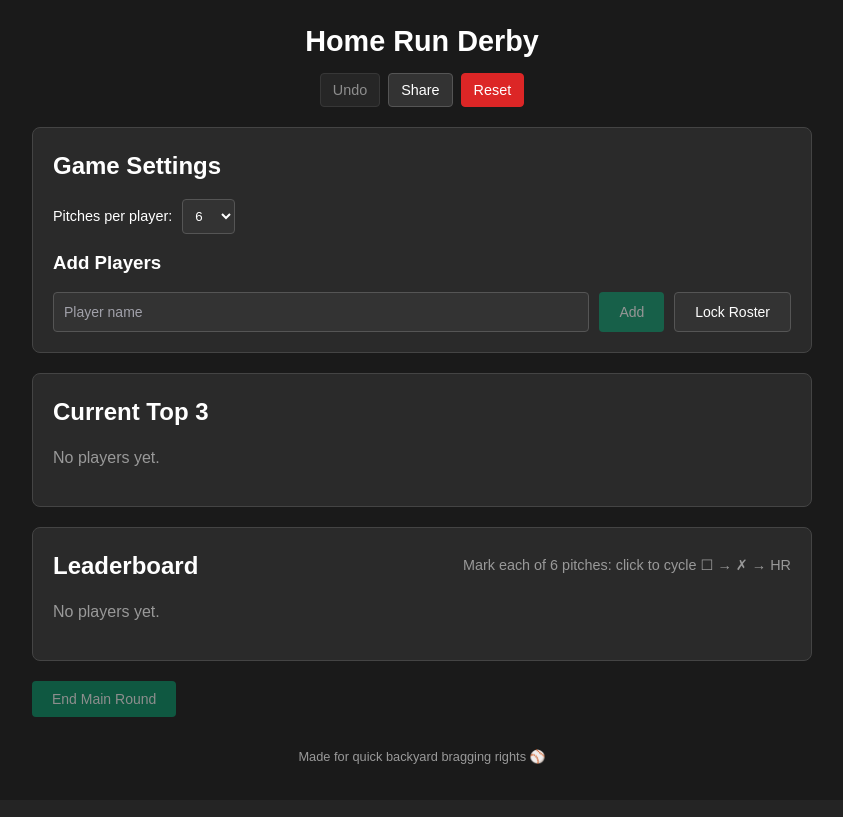
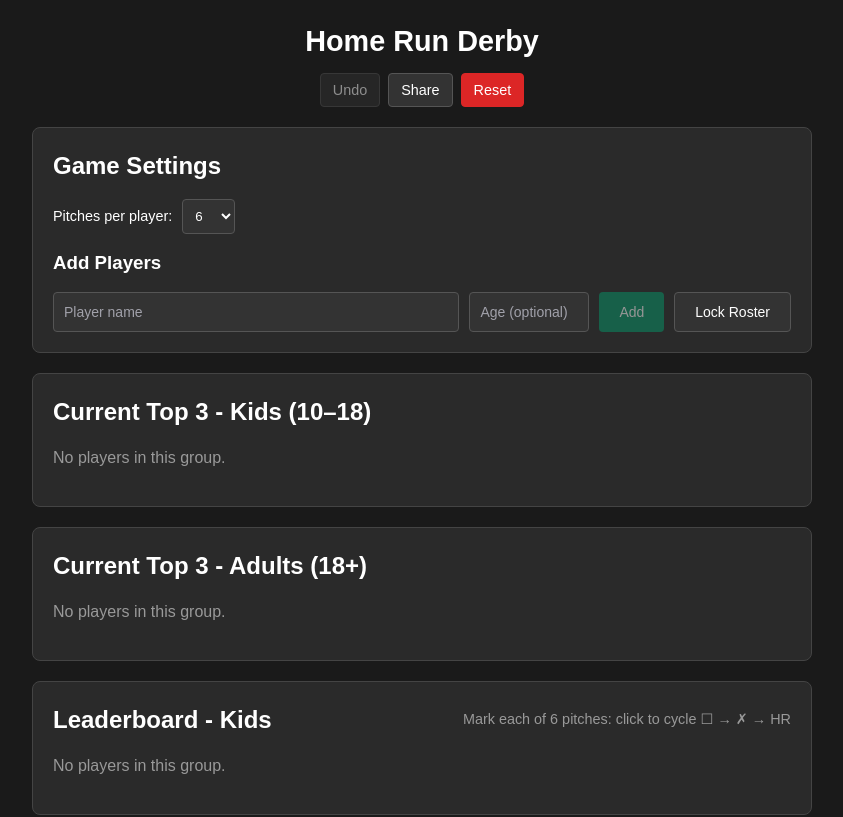
Before and after one commit to jamiemetzger600/HomeRunDerby, a React (Vite) app: page / in a window 1280 px wide. Shown: the top 817 px of the page, without its empty margins (218-1061 px from the left). Built offline with nearby package versions, Linux system fonts and the light colour scheme; the HTML template or start-up script is replaced by a standard one.

Commit message:
Add age/group, split leaderboards and top3 per Kids/Adults; per-group winners display; storage v3 for players

```diff
--- a/src/App.tsx
+++ b/src/App.tsx
@@ -2,7 +2,8 @@ import React, { useEffect, useMemo, useState } from "react";
 
 export default function HomeRunDerby() {
   type Pitch = '' | 'x' | 'hr';
-  type Player = { id: string; name: string; main: Pitch[]; tb: Pitch[][] };
+  type Group = 'kids' | 'adults';
+  type Player = { id: string; name: string; age?: number; group: Group; main: Pitch[]; tb: Pitch[][] };
 
   // Sound effects using MP3 file with fallback
   const playSound = (type: 'hr' | 'miss') => {
@@ -168,9 +169,20 @@ export default function HomeRunDerby() {
   };
 
   const [players, setPlayers] = useState<Player[]>(() => {
-    try { const raw = localStorage.getItem('hrd_players_v2'); return raw? JSON.parse(raw): []; } catch { return []; }
+    try {
+      // Prefer v3 (with groups). Fallback to v2 -> migrate to adults by default
+      const rawV3 = localStorage.getItem('hrd_players_v3');
+      if (rawV3) return JSON.parse(rawV3);
+      const rawV2 = localStorage.getItem('hrd_players_v2');
+      if (rawV2) {
+        const old = JSON.parse(rawV2) as Array<any>;
+        return old.map(o => ({ id: o.id, name: o.name, main: o.main, tb: o.tb, group: 'adults' as Group }));
+      }
+      return [];
+    } catch { return []; }
   });
   const [name, setName] = useState('');
+  const [age, setAge] = useState<string>('');
   const [locked, setLocked] = useState<boolean>(() => { try { return JSON.parse(localStorage.getItem('hrd_locked_v2')||'false'); } catch { return false; } });
   const [ended, setEnded] = useState<boolean>(() => { try { return JSON.parse(localStorage.getItem('hrd_ended_v2')||'false'); } catch { return false; } });
   const [history, setHistory] = useState<any[]>([]);
@@ -178,15 +190,27 @@ export default function HomeRunDerby() {
   const [pitchCount, setPitchCount] = useState<number>(() => { try { return JSON.parse(localStorage.getItem('hrd_pitch_count_v2')||'6'); } catch { return 6; } });
   const [audioEnabled, setAudioEnabled] = useState(false);
 
-  useEffect(()=>localStorage.setItem('hrd_players_v2', JSON.stringify(players)),[players]);
+  useEffect(()=>localStorage.setItem('hrd_players_v3', JSON.stringify(players)),[players]);
   useEffect(()=>localStorage.setItem('hrd_locked_v2', JSON.stringify(locked)),[locked]);
   useEffect(()=>localStorage.setItem('hrd_ended_v2', JSON.stringify(ended)),[ended]);
   useEffect(()=>localStorage.setItem('hrd_pitch_count_v2', JSON.stringify(pitchCount)),[pitchCount]);
 
   const scores = useMemo(()=> new Map(players.map(p=>[p.id, (p.main.filter(m=>m==='hr').length + p.tb.flat().filter(m=>m==='hr').length)])),[players]);
-  const maxHr = useMemo(()=> players.length? Math.max(...players.map(p=>scores.get(p.id) || 0)) : 0,[players, scores]);
-  const leaders = useMemo(()=> players.filter(p=> (scores.get(p.id)||0)===maxHr && maxHr>0),[players, maxHr, scores]);
-  const top3 = useMemo(()=> [...players].sort((a,b)=> (scores.get(b.id)||0) - (scores.get(a.id)||0) || a.name.localeCompare(b.name)).slice(0,3),[players, scores]);
+  const byGroup = useMemo(() => ({
+    kids: players.filter(p=>p.group==='kids'),
+    adults: players.filter(p=>p.group==='adults')
+  }), [players]);
+  const top3ByGroup = useMemo(() => {
+    const rank = (arr: Player[]) => [...arr].sort((a,b)=> (scores.get(b.id)||0) - (scores.get(a.id)||0) || a.name.localeCompare(b.name)).slice(0,3);
+    return { kids: rank(byGroup.kids), adults: rank(byGroup.adults) };
+  }, [byGroup, scores]);
+  const leadersByGroup = useMemo(() => {
+    const make = (arr: Player[]) => {
+      const max = arr.length ? Math.max(...arr.map(p=>scores.get(p.id)||0)) : 0;
+      return { max, leaders: arr.filter(p => (scores.get(p.id)||0)===max && max>0) };
+    };
+    return { kids: make(byGroup.kids), adults: make(byGroup.adults) };
+  }, [byGroup, scores]);
 
   const blankPitches = () => Array.from({length:pitchCount},()=>'' as Pitch);
 
@@ -213,8 +237,11 @@ export default function HomeRunDerby() {
 
   function addPlayer(){
     const n = name.trim(); if(!n) return;
-    const p: Player = { id: crypto.randomUUID(), name: n, main: blankPitches(), tb: [] };
-    setPlayers(v=>[...v, p]); setHistory(h=>[{op:'add', p}, ...h]); setName('');
+    const parsedAge = age.trim() ? parseInt(age.trim(), 10) : undefined;
+    if (parsedAge !== undefined && (isNaN(parsedAge) || parsedAge < 0 || parsedAge > 120)) return;
+    const group: Group = parsedAge !== undefined && parsedAge >= 10 && parsedAge <= 18 ? 'kids' : 'adults';
+    const p: Player = { id: crypto.randomUUID(), name: n, age: parsedAge, group, main: blankPitches(), tb: [] };
+    setPlayers(v=>[...v, p]); setHistory(h=>[{op:'add', p}, ...h]); setName(''); setAge('');
   }
 
   function undo(){
@@ -412,47 +439,56 @@ export default function HomeRunDerby() {
               disabled={locked}
               style={{flex: 1, minWidth: '200px', padding: '10px', backgroundColor: '#333', color: '#fff', border: '1px solid #555', borderRadius: '4px'}}
             />
+            <input
+              placeholder="Age (optional)"
+              value={age}
+              onChange={e=>setAge(e.target.value.replace(/[^0-9]/g,''))}
+              onKeyDown={e=>{ if(e.key==='Enter') addPlayer(); }}
+              disabled={locked}
+              style={{width: '120px', padding: '10px', backgroundColor: '#333', color: '#fff', border: '1px solid #555', borderRadius: '4px'}}
+            />
             <button onClick={addPlayer} disabled={locked || !name.trim()} style={{padding: '10px 20px', backgroundColor: '#059669', color: '#fff', border: 'none', borderRadius: '4px', cursor: (locked || !name.trim()) ? 'not-allowed' : 'pointer'}}>Add</button>
             <button onClick={()=>setLocked(v=>!v)} style={{padding: '10px 20px', backgroundColor: locked ? '#059669' : '#333', color: '#fff', border: '1px solid #555', borderRadius: '4px', cursor: 'pointer'}}>{locked ? 'Unlock' : 'Lock Roster'}</button>
           </div>
         </div>
 
-        <div style={{backgroundColor: '#2a2a2a', border: '1px solid #444', borderRadius: '8px', padding: '20px', marginBottom: '20px'}}>
-          <h2 style={{marginTop: 0, marginBottom: '15px'}}>Current Top 3</h2>
-          {players.length === 0 ? (
-            <p style={{color: '#999'}}>No players yet.</p>
+        {(['kids','adults'] as const).map(group => (
+          <div key={group} style={{backgroundColor: '#2a2a2a', border: '1px solid #444', borderRadius: '8px', padding: '20px', marginBottom: '20px'}}>
+            <h2 style={{marginTop: 0, marginBottom: '15px'}}>Current Top 3 - {group==='kids'?'Kids (10–18)':'Adults (18+)'}</h2>
+            {byGroup[group].length === 0 ? (
+              <p style={{color: '#999'}}>No players in this group.</p>
             ) : (
               <div style={{display: 'grid', gridTemplateColumns: 'repeat(auto-fit, minmax(200px, 1fr))', gap: '15px'}}>
-              {top3.map((p,i)=> (
+                {top3ByGroup[group].map((p,i)=> (
                   <div key={p.id} style={{backgroundColor: '#333', border: '1px solid #555', borderRadius: '8px', padding: '15px', textAlign: 'center'}}>
                     <div style={{fontSize: '0.8rem', color: '#999', textTransform: 'uppercase'}}>{i===0?'1st':i===1?'2nd':'3rd'}</div>
-                  <div style={{fontWeight: 'bold', margin: '5px 0'}}>{short(p.name)}</div>
+                    <div style={{fontWeight: 'bold', margin: '5px 0'}}>{short(p.name)}{p.age!==undefined?` (${p.age})`:''}</div>
                     <div style={{fontSize: '1.5rem', fontWeight: 'bold'}}>{scores.get(p.id)||0}</div>
                   </div>
                 ))}
               </div>
             )}
           </div>
+        ))}
 
-        <div style={{backgroundColor: '#2a2a2a', border: '1px solid #444', borderRadius: '8px', padding: '20px', marginBottom: '20px'}}>
+        {(['kids','adults'] as const).map(group => (
+          <div key={`lb-${group}`} style={{backgroundColor: '#2a2a2a', border: '1px solid #444', borderRadius: '8px', padding: '20px', marginBottom: '20px'}}>
             <div style={{display: 'flex', justifyContent: 'space-between', alignItems: 'center', marginBottom: '15px'}}>
-            <h2 style={{margin: 0}}>Leaderboard</h2>
-            {ended ? (
-              <div style={{color: '#10b981', fontWeight: 'bold'}}>🏆 Winner{leaders.length>1?'s':''} crowned</div>
-            ) : tb.active ? (
+              <h2 style={{margin: 0}}>Leaderboard - {group==='kids'?'Kids':'Adults'}</h2>
+              {tb.active ? (
                 <div style={{color: '#f59e0b', fontWeight: 'bold'}}>⚡ Lightning round {tb.round + 1} (3 pitches each)</div>
               ) : (
                 <div style={{color: '#999', fontSize: '0.9rem'}}>Mark each of {pitchCount} pitches: click to cycle ☐ → ✗ → HR</div>
               )}
             </div>
-
-          {players.length === 0 ? (
-            <p style={{color: '#999'}}>No players yet.</p>
+            {byGroup[group].length === 0 ? (
+              <p style={{color: '#999'}}>No players in this group.</p>
             ) : (
               <div style={{display: 'flex', flexDirection: 'column', gap: '15px'}}>
                 {(() => {
-                // Sort players to put active lightning round player first
-                const sortedPlayers = [...players];
+                // Sort players to put active lightning round player first, within group
+                const groupPlayers = byGroup[group];
+                const sortedPlayers = [...groupPlayers];
                 if (tb.active && tb.ids[tb.idx]) {
                   const activePlayerId = tb.ids[tb.idx];
                   const activePlayerIndex = sortedPlayers.findIndex(p => p.id === activePlayerId);
@@ -464,20 +500,19 @@ export default function HomeRunDerby() {
 
                 return sortedPlayers.map((p, idx)=> {
                   const isActiveLightningPlayer = tb.active && p.id === tb.ids[tb.idx];
-                  const displayRank = players.findIndex(player => player.id === p.id) + 1;
+                  const displayRank = groupPlayers.findIndex(player => player.id === p.id) + 1;
 
                   return (
                     <div key={p.id} style={{
                       backgroundColor: isActiveLightningPlayer ? '#451a03' : '#333',
-                      border: ended && (scores.get(p.id)||0)===maxHr ? '2px solid #f59e0b' : isActiveLightningPlayer ? '2px solid #fcd34d' : '1px solid #555',
+                      border: isActiveLightningPlayer ? '2px solid #fcd34d' : '1px solid #555',
                       borderRadius: '8px',
                       padding: '15px'
                     }}>
                       <div style={{display: 'flex', justifyContent: 'space-between', alignItems: 'center', marginBottom: '10px'}}>
                         <div style={{display: 'flex', alignItems: 'center', gap: '8px'}}>
-                          {(ended && (scores.get(p.id)||0)===maxHr) && <span>🏆</span>}
                           {isActiveLightningPlayer && <span>⚡</span>}
-                          <span style={{fontWeight: 'bold'}}>{displayRank}. {p.name}</span>
+                          <span style={{fontWeight: 'bold'}}>{displayRank}. {p.name}{p.age!==undefined?` (${p.age})`:''}</span>
                           {isActiveLightningPlayer && <span style={{color: '#fcd34d', fontSize: '0.8rem'}}>(Lightning Round)</span>}
                         </div>
                         <div style={{fontSize: '1.2rem', fontWeight: 'bold'}}>{scores.get(p.id)||0}</div>
@@ -601,6 +636,7 @@ export default function HomeRunDerby() {
               </div>
             )}
           </div>
+        ))}
 
         <div style={{display: 'flex', gap: '10px', flexWrap: 'wrap', marginBottom: '20px'}}>
           {!ended && !tb.active && (
@@ -609,9 +645,17 @@ export default function HomeRunDerby() {
         </div>
 
         {ended && (
-          <div style={{backgroundColor: '#451a03', border: '1px solid #b45309', borderRadius: '8px', padding: '20px'}}>
-            <h2 style={{marginTop: 0, marginBottom: '5px'}}>Winner{leaders.length>1?'s':''}</h2>
-            <p style={{margin: 0}}>{leaders.map(l=>l.name).join(', ')} with {maxHr} HR{maxHr===1?'':'s'}.</p>
+          <div style={{display:'grid', gap:'12px'}}>
+            {(['kids','adults'] as const).map(group => (
+              <div key={`win-${group}`} style={{backgroundColor: '#451a03', border: '1px solid #b45309', borderRadius: '8px', padding: '20px'}}>
+                <h2 style={{marginTop: 0, marginBottom: '5px'}}>{group==='kids'?'Kids':'Adults'} Winner{leadersByGroup[group].leaders.length>1?'s':''}</h2>
+                {leadersByGroup[group].leaders.length===0 ? (
+                  <p style={{margin: 0}}>No winners in this group.</p>
+                ) : (
+                  <p style={{margin: 0}}>{leadersByGroup[group].leaders.map(l=>l.name).join(', ')} with {leadersByGroup[group].max} HR{leadersByGroup[group].max===1?'':'s'}.</p>
+                )}
+              </div>
+            ))}
           </div>
         )}
 
```
Lines whose indentation alone changed are shown as unchanged.
